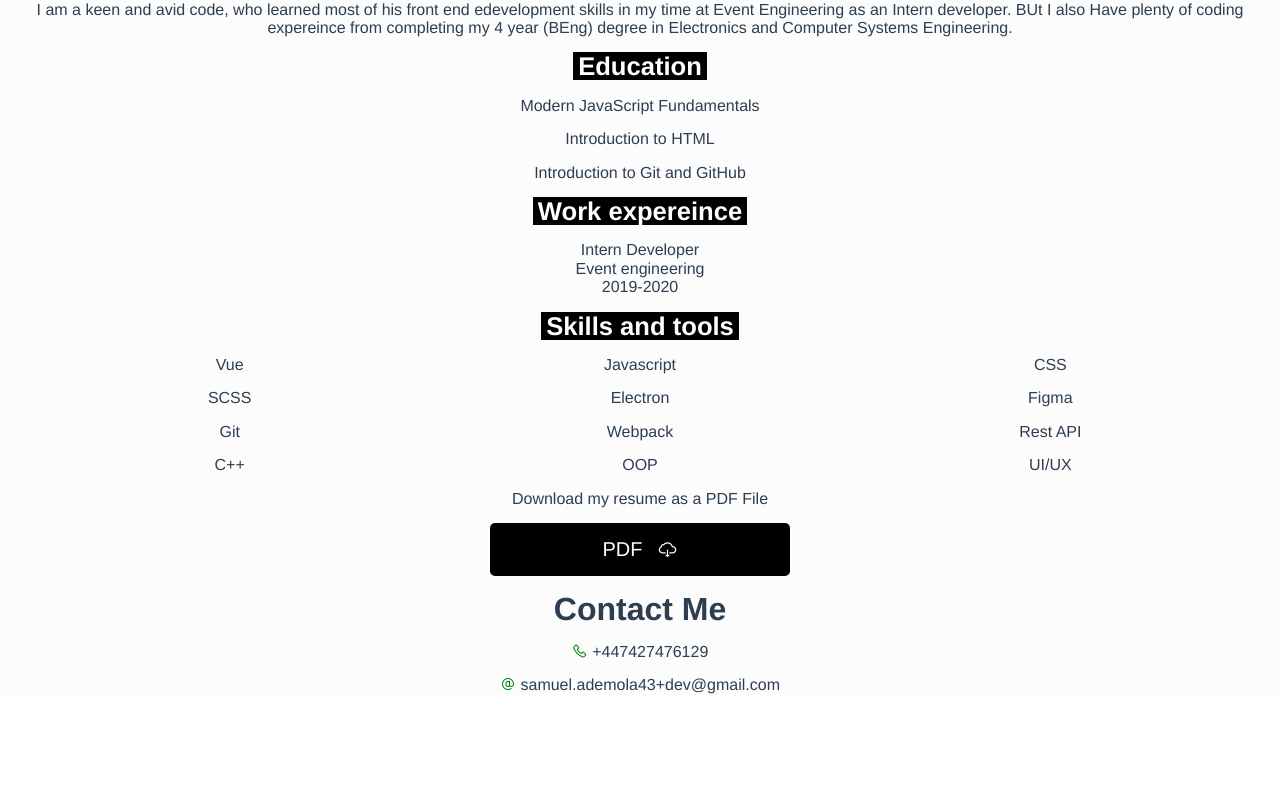
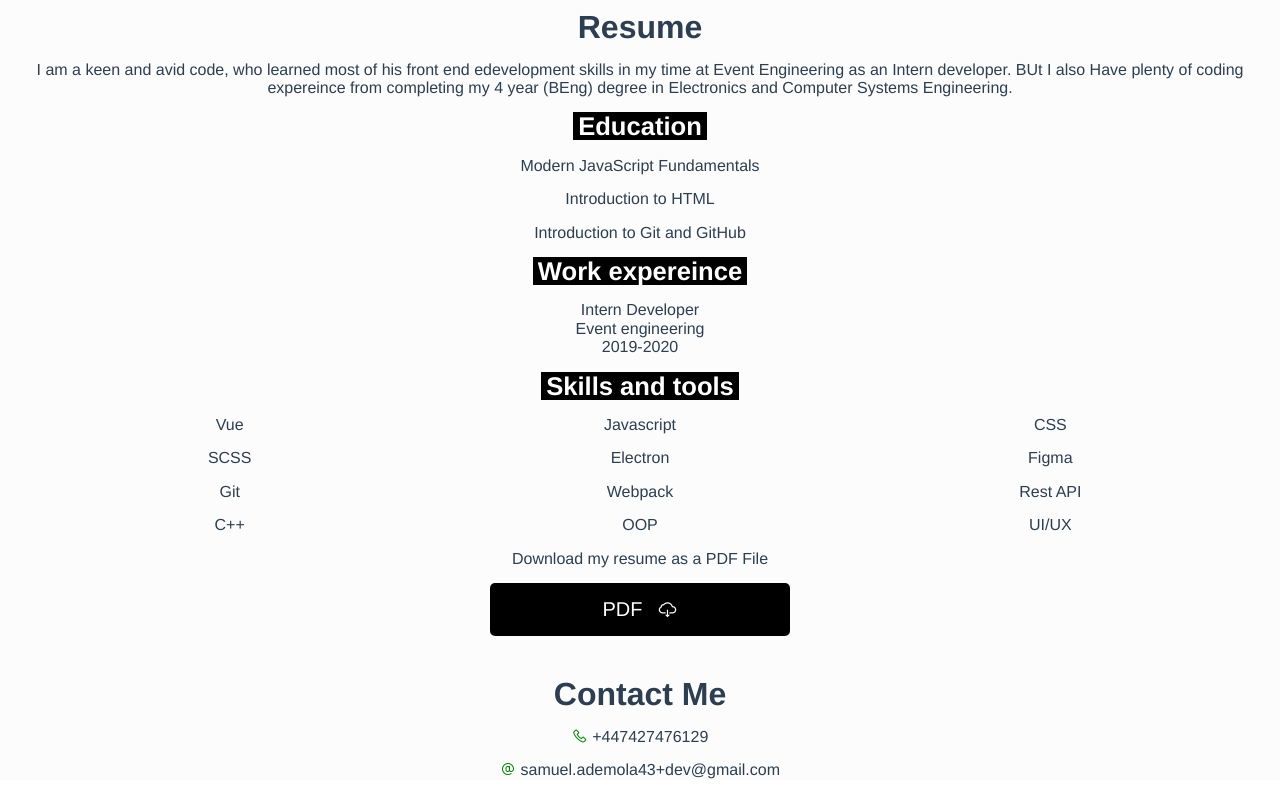
Before and after one commit to samade123/black-and-white-portfolio, a Vue app: page / in a window 1280 px wide. Shown: the part 998-1798 px from the top of the page. Before the commit the page ends 1693 px from the top, so only its background shows below. Built offline with nearby package versions, Linux system fonts and the light colour scheme.

Commit message:
added top bottom margin to page

```diff
--- a/src/views/HomeView.vue
+++ b/src/views/HomeView.vue
@@ -95,12 +95,12 @@
       <button class="buttons">
         PDF <i class="las la-cloud-download-alt"></i>
       </button>
+    </div>
+    <div class="contact-section">
       <h1 class="contact">Contact Me</h1>
-      <div class="contact-section">
-        <div class="phone"><i class="las la-phone"></i> +447427476129</div>
-        <div class="email">
-          <i class="las la-at"></i> samuel.ademola43+dev@gmail.com
-        </div>
+      <div class="phone"><i class="las la-phone"></i> +447427476129</div>
+      <div class="email">
+        <i class="las la-at"></i> samuel.ademola43+dev@gmail.com
       </div>
     </div>
     <Modal :showModal="showModal" />
@@ -253,8 +253,8 @@ export default {
   place-items: center;
   width: 100%;
   max-width: min(1400px, 95vw);
-  margin: 0 auto;
-  grid-gap: 20px;
+  margin: 20px auto;
+  grid-gap: 40px;
   & > div {
     width: 100%;
   }
@@ -447,17 +447,6 @@ export default {
       place-items: center;
     }
 
-    .contact-section {
-      display: flex;
-      grid-gap: 15px;
-      flex-direction: column;
-      justify-content: center;
-
-      i {
-        color: green;
-      }
-    }
-
     .buttons {
       max-width: 300px;
       margin: 0 auto;
@@ -467,5 +456,15 @@ export default {
       justify-content: center;
     }
   }
+  .contact-section {
+    display: flex;
+    grid-gap: 15px;
+    flex-direction: column;
+    justify-content: center;
+
+    i {
+      color: green;
+    }
+  }
 }
 </style>
```
